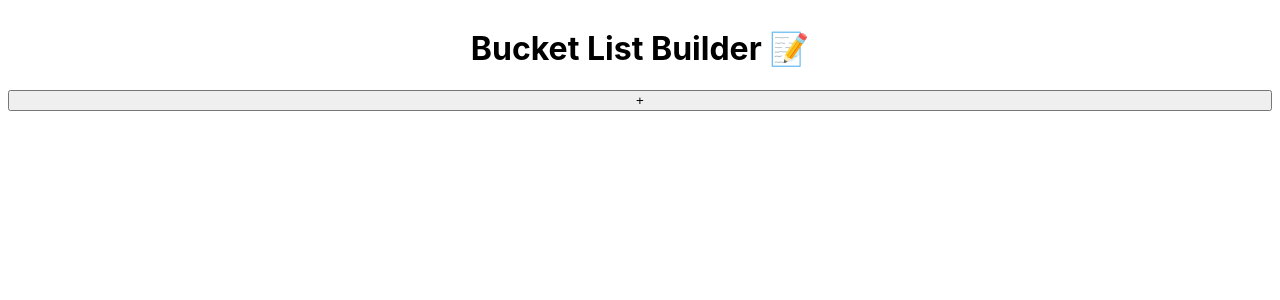
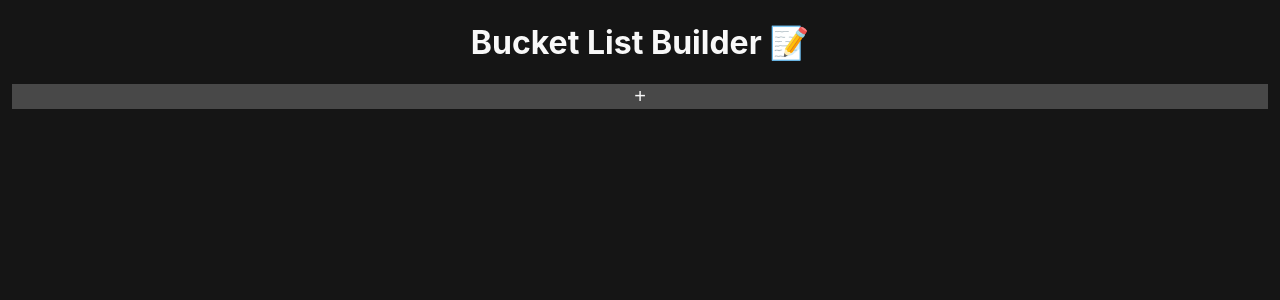
Before and after one commit to c1m50c/bucket-list, a React (Create React App) app: page / in a window 1280 px wide. Shown: the top 300 px of the page. Built offline with nearby package versions, Linux system fonts and the light colour scheme.

Commit message:
Styling Tweaks 🔧

```diff
--- a/src/App.css
+++ b/src/App.css
@@ -1,4 +1,4 @@
 .App {
     display: grid;
-    padding: 0.5rem;
+    padding: 0.125rem 0.75rem;
 }
--- a/src/components/BucketList/index.css
+++ b/src/components/BucketList/index.css
@@ -3,3 +3,17 @@
     flex-direction: column;
     gap: 0.25rem;
 }
+
+
+.BucketList .AddItem {
+    font-size: 1.25rem;
+    border: none;
+
+    background-color: var(--button-color);
+    color: var(--base-text-color);
+
+    transition: background-color var(--transition-settings);
+}
+
+
+.BucketList .AddItem:hover { background-color: var(--button-color-hover); cursor: pointer; }
--- a/src/components/BucketListItem/index.css
+++ b/src/components/BucketListItem/index.css
@@ -1,5 +1,13 @@
+:root {
+    --bool-true-color: rgb(48, 248, 48);
+    --bool-true-hover-color: rgb(72, 248, 72);
+    --bool-false-color: rgb(248, 48, 48);
+    --bool-false-hover-color: rgb(248, 72, 72);
+}
+
+
 .BucketListItem * {
-    color: rgb(48, 48, 48);
+    color: var(--dark-text-color);
     font-size: 1.25rem;
     border: none;
 }
@@ -8,7 +16,7 @@
 .BucketListItem {
     display: flex;
     width: 100%;
-    gap: 0;
+    gap: 0.25rem;
 
     align-items: stretch;
 }
@@ -17,12 +25,19 @@
 .BucketListItem input {
     flex: 1;
 
-    color: rgb(248, 248, 248);
-    background-color: rgb(48, 48, 48);
+    color: var(--base-text-color);
+    background-color: var(--dark-text-color);
 }
 
 
-.BucketListItem .False { background-color: rgb(48, 248, 48); }
-.BucketListItem .True { background-color: rgb(248, 48, 48); }
-.BucketListItem .False:hover, .True:hover { filter: brightness(1.5); }
-.BucketListItem .ToggleComplete, .RemoveButton { padding: 0.25rem 1rem; }
+.BucketListItem .False { background-color: var(--bool-false-color); }
+.BucketListItem .True { background-color: var(--bool-true-color); }
+.BucketListItem .False:hover { background-color: var(--bool-false-hover-color); }
+.BucketListItem .True:hover { background-color: var(--bool-true-hover-color); }
+.BucketListItem .ToggleComplete:hover, .RemoveButton:hover { cursor: pointer; }
+
+
+.BucketListItem .ToggleComplete, .RemoveButton {
+    padding: 0.25rem 1rem;
+    transition: background-color var(--transition-settings);
+}
--- a/src/components/BucketListItem/index.tsx
+++ b/src/components/BucketListItem/index.tsx
@@ -22,7 +22,7 @@ function BucketListItem({ completed, name }: BucketListItemProps) {
             <input type="text" placeholder="Empty" className="ItemName" />
 
             <button className={`ToggleComplete ${ is_complete ? "True" : "False" }`} onClick={toggle_is_complete}>
-                { is_complete ? <strong>✖</strong> : <strong>✔</strong> }
+                { is_complete ? <strong>✔</strong> : <strong>✖</strong> }
             </button>
 
             <button className="RemoveButton" onClick={remove_self}>
--- a/src/index.css
+++ b/src/index.css
@@ -1,3 +1,12 @@
+:root {
+    --base-text-color: rgb(248, 248, 248);
+    --dark-text-color: rgb(48, 48, 48);
+    --button-color: rgb(72, 72, 72);
+    --button-color-hover: rgb(120, 120, 120);
+    --transition-settings: 300ms ease-in;
+}
+
+
 body {
     margin: 0;
     padding: 0;
@@ -8,7 +17,10 @@ body {
         'Ubuntu', 'Cantarell', 'Fira Sans', 'Droid Sans', 'Helvetica Neue', sans-serif;
     -webkit-font-smoothing: antialiased;
     -moz-osx-font-smoothing: grayscale;
+    background-color: rgb(21, 21, 21);
+    color: var(--base-text-color);
 }
+
 
 code {
     font-family: source-code-pro, Menlo, Monaco, Consolas, 'Courier New', monospace;
```
